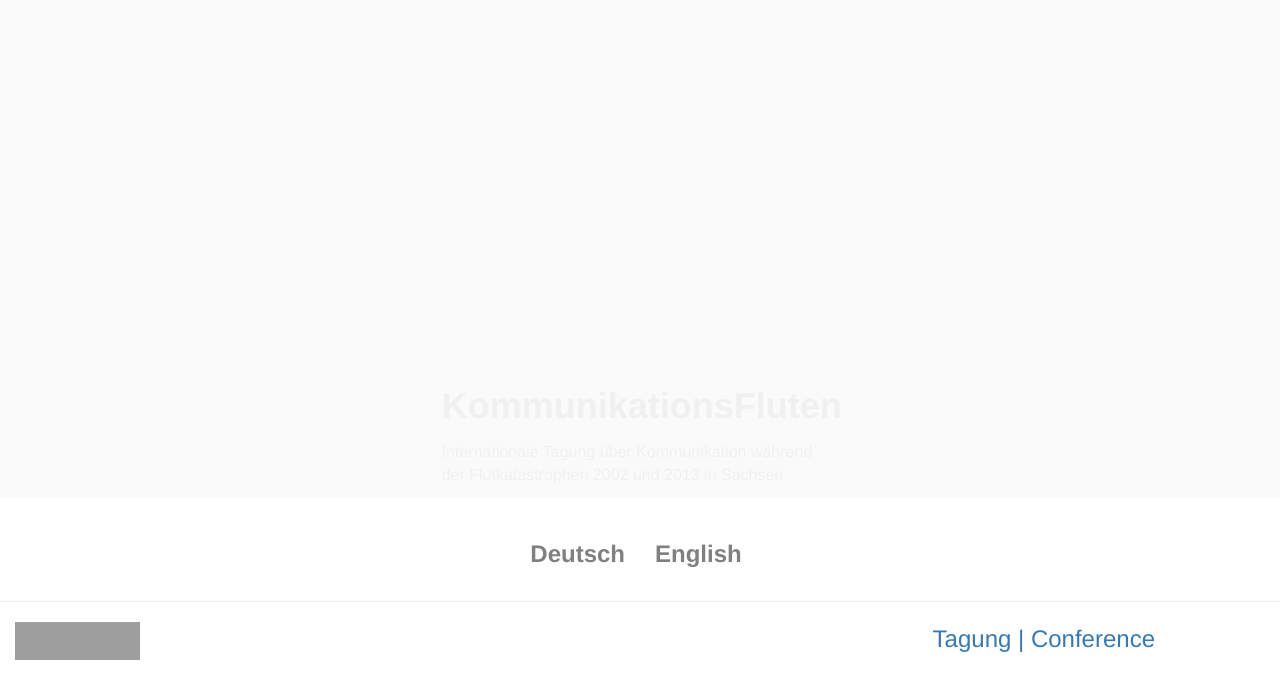
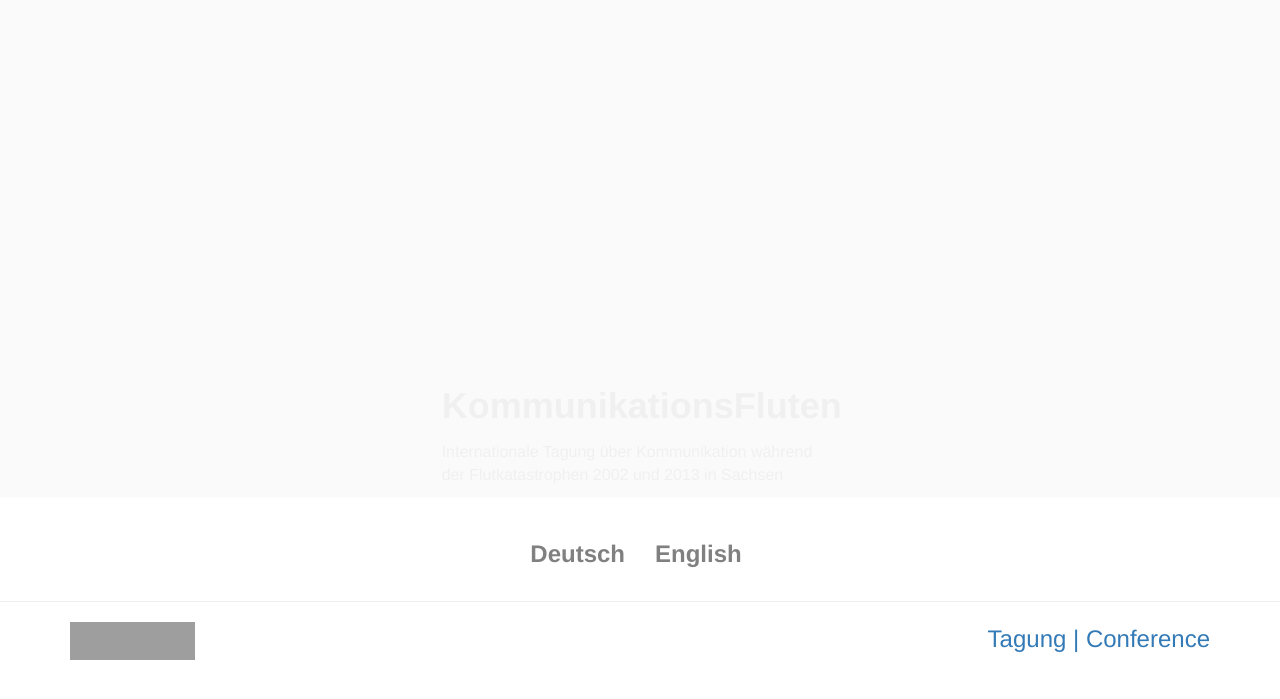
Before and after one commit to susedev/test, a Jekyll site: the page built from index.html, in a window 1280 px wide. Shown: the top 699 px of the page. Built offline with Jekyll 4.4.1, drawn with Linux system fonts in a browser that asks for light colours; nearby versions of some CDN libraries; grey boxes are pictures that could not be loaded.

Commit message:
Update home.html

```diff
--- a/_layouts/home.html
+++ b/_layouts/home.html
@@ -44,7 +44,7 @@
 
 <footer>
   <hr noshade="noshade" size="1" />
-<div class="container" style="position: fixed;">
+<div class="container" style="margin-bottom:30px;">
 
   <div class="row">
     <div class="col-md-4" >
```
